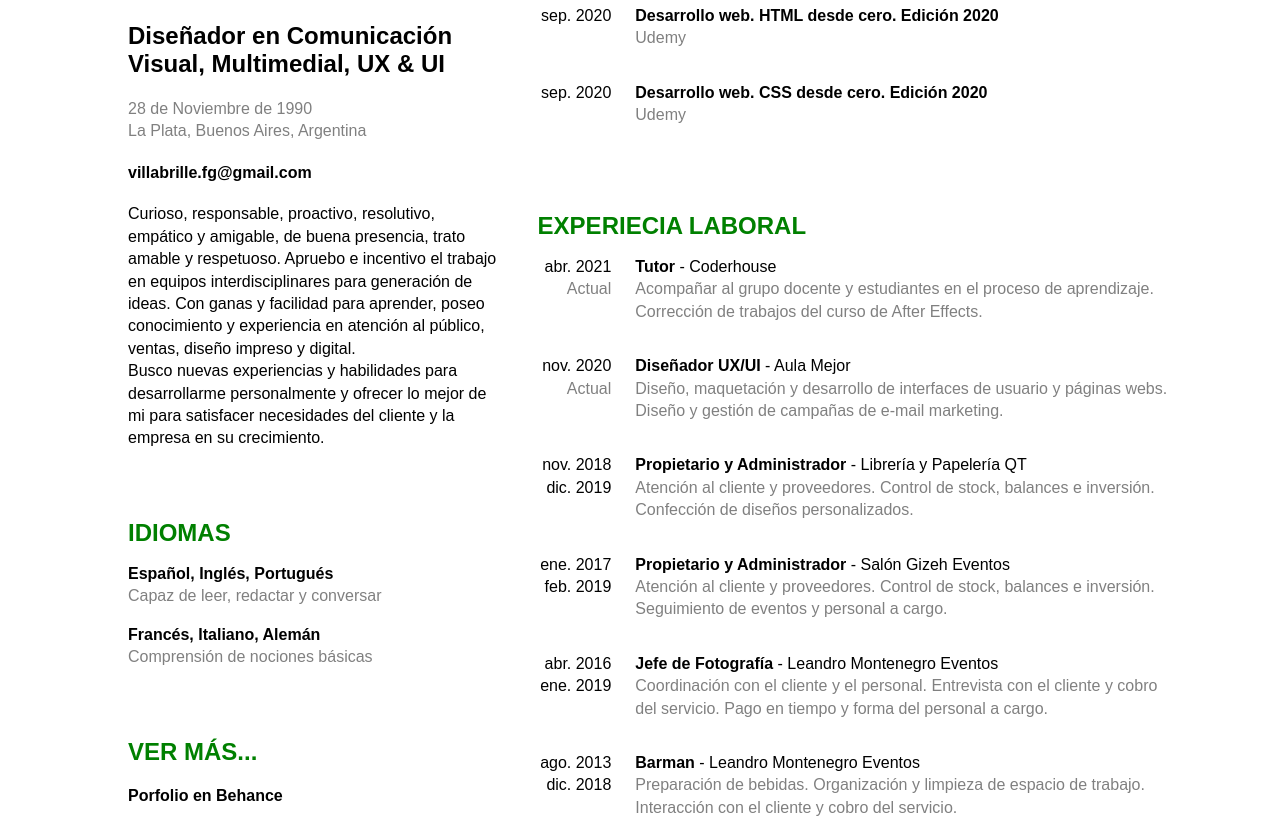
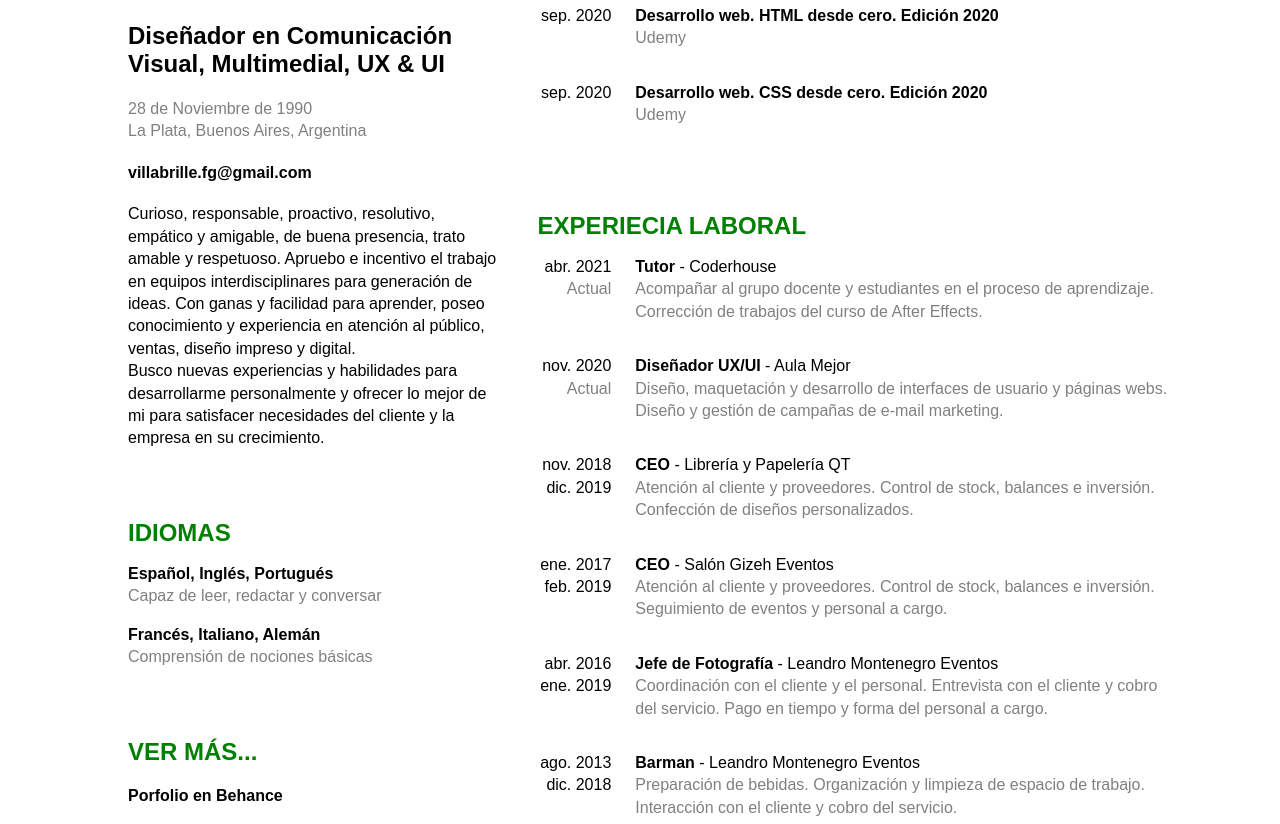
Before and after one commit to fefopincha/cv, a plain HTML site: page index.html in a window 1280 px wide. Shown: the part 249-1073 px from the top of the page. Drawn offline with Linux system fonts and the light colour scheme.

Commit message:
Update index.html

```diff
--- a/index.html
+++ b/index.html
@@ -181,13 +181,13 @@
                     </p>
                     <p class="date">nov. 2018 <br> dic. 2019</p>
                     <p>
-                        <strong>Propietario y Administrador</strong> - Librería y Papelería QT<br>
+                        <strong>CEO</strong> - Librería y Papelería QT<br>
                         <span>Atención al cliente y proveedores. Control de stock, balances e inversión. Confección de diseños personalizados.</span>
                     </p>
                     <p class="date">ene. 2017 <br> feb. 2019</p>
                     <p>
-                        <strong>Propietario y Administrador</strong> - Salón Gizeh Eventos<br>
-                        <span>Atención al cliente y proveedores. Control de stock, balances e inversión. Seguimiento de eventos y personal a cargo. </span>
+                        <strong>CEO</strong> - Salón Gizeh Eventos<br>
+                        <span>Atención al cliente y proveedores. Control de stock, balances e inversión. Seguimiento de eventos y personal a cargo.</span>
                     </p>
                     <p class="date">abr. 2016 <br> ene. 2019</p>
                     <p>
```
